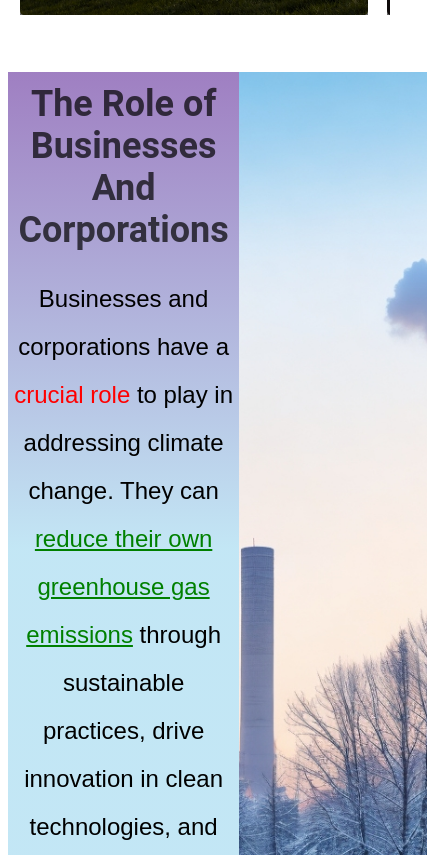
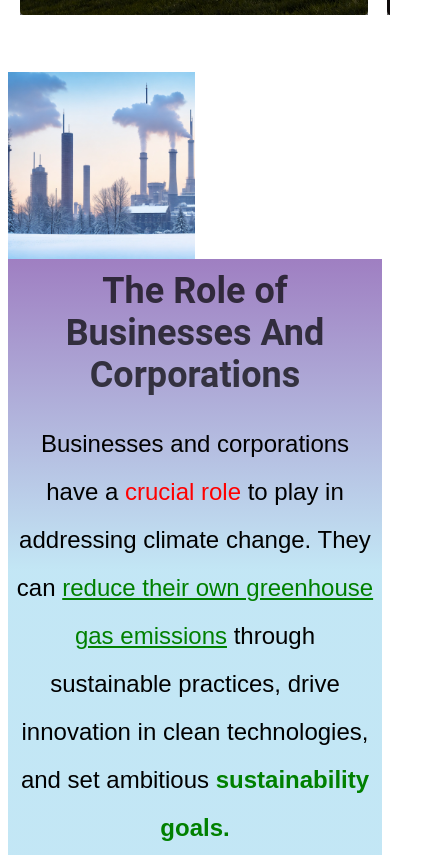
Before and after one commit to Mert003/climate-change-campaign, a plain HTML site: page index.html in a window 390 px wide. Shown: the part 3610-4465 px from the top of the page, 427 px wide, since content can reach past the window. Drawn offline with Linux system fonts and the light colour scheme.

Commit message:
flex-direction:column reverse added to coporation container

```diff
--- a/styles.css
+++ b/styles.css
@@ -333,7 +333,9 @@ text-shadow: 3px 1px 3px rgba(0,0,0,1);
         font-size: x-large;
         font-weight: 400;
        }
-
+       .corporation-container{
+        flex-direction: column-reverse;
+       }
 
     }
 
```
